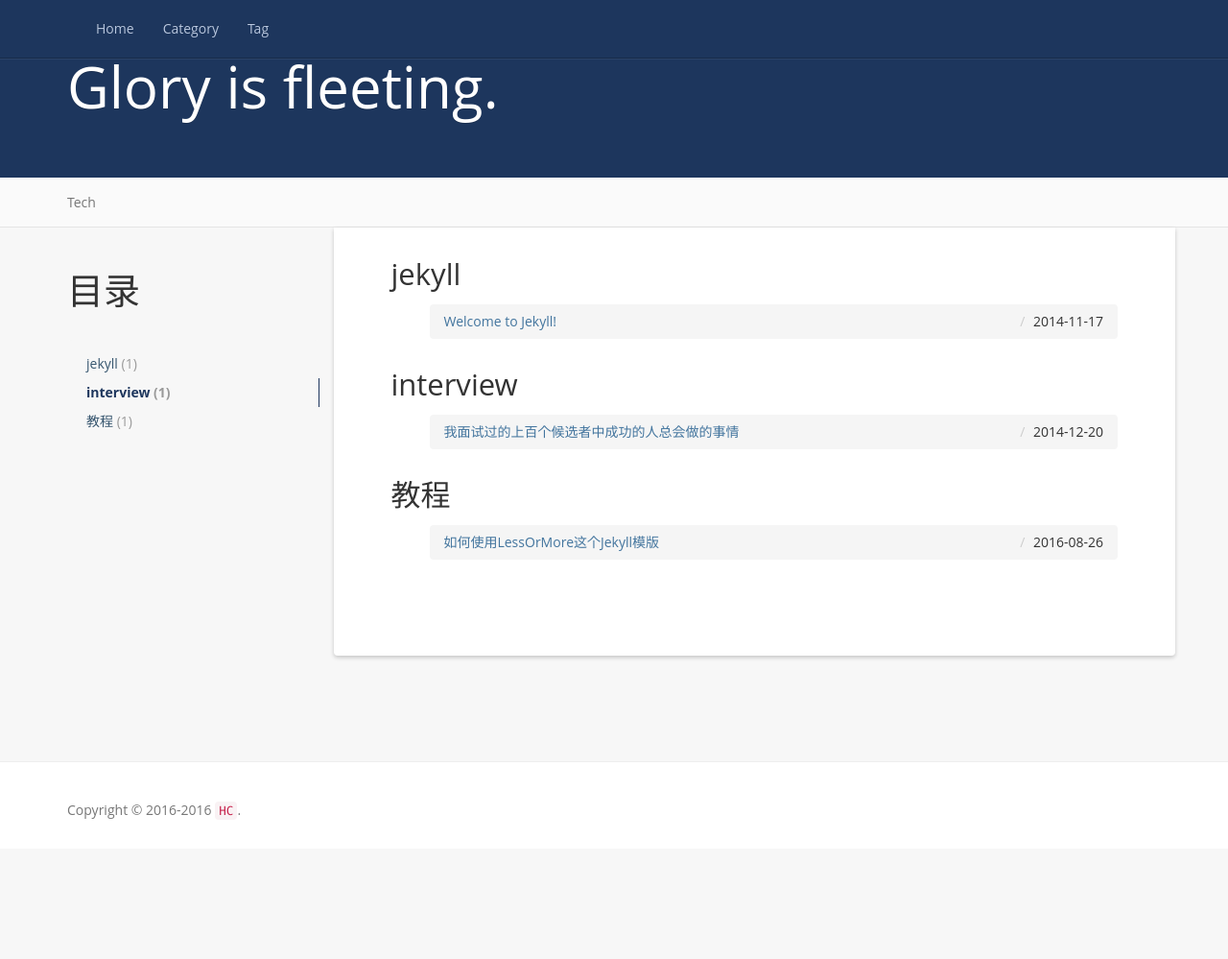
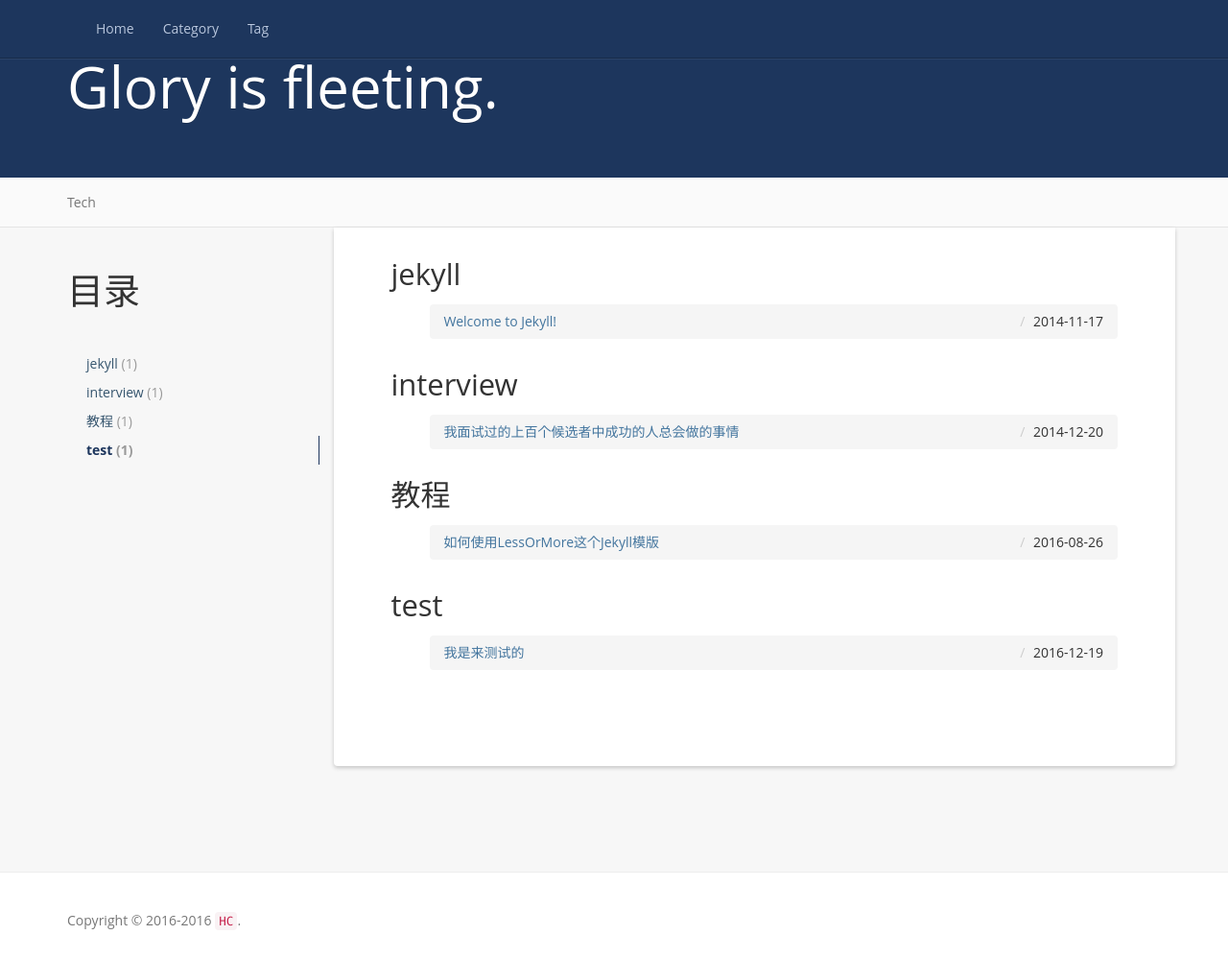
Before and after one commit to EcoRIIHC/EcoRIIHC.github.io, a Jekyll site: the page built from tag/index.html, in a window 1280 px wide and 999 px high. Shown: the whole window at 96% size. Built offline with Jekyll 4.4.1, drawn with Linux system fonts in a browser that asks for light colours; comment, search, counter and statistics services are not loaded.

Commit message:
'测试文章;'

```diff
--- a/_config.yml
+++ b/_config.yml
@@ -26,11 +26,11 @@ markdown: kramdown
 
 FB:
   comments :
-    provider : HCare
+    provider : duoshuo
     duoshuo:
-        short_name : luoyan35714
-    # disqus :
-    #     short_name : freudkang
+        short_name : HCare
+    disqus :
+        short_name : disqushc
     # facebook :
     #   appid : 123
     #   num_posts: 5
--- /dev/null
+++ b/_posts/2016-12-19-test.md
@@ -0,0 +1,14 @@
+---
+layout: post
+title:  "我是来测试的"
+date:   Mon Dec 19 2016 23:44:23 GMT+0800
+categories: TEST
+tag: test
+---
+
+* content
+{:toc}
+
+测试测试测试
+======================
+测试测试测试
```
